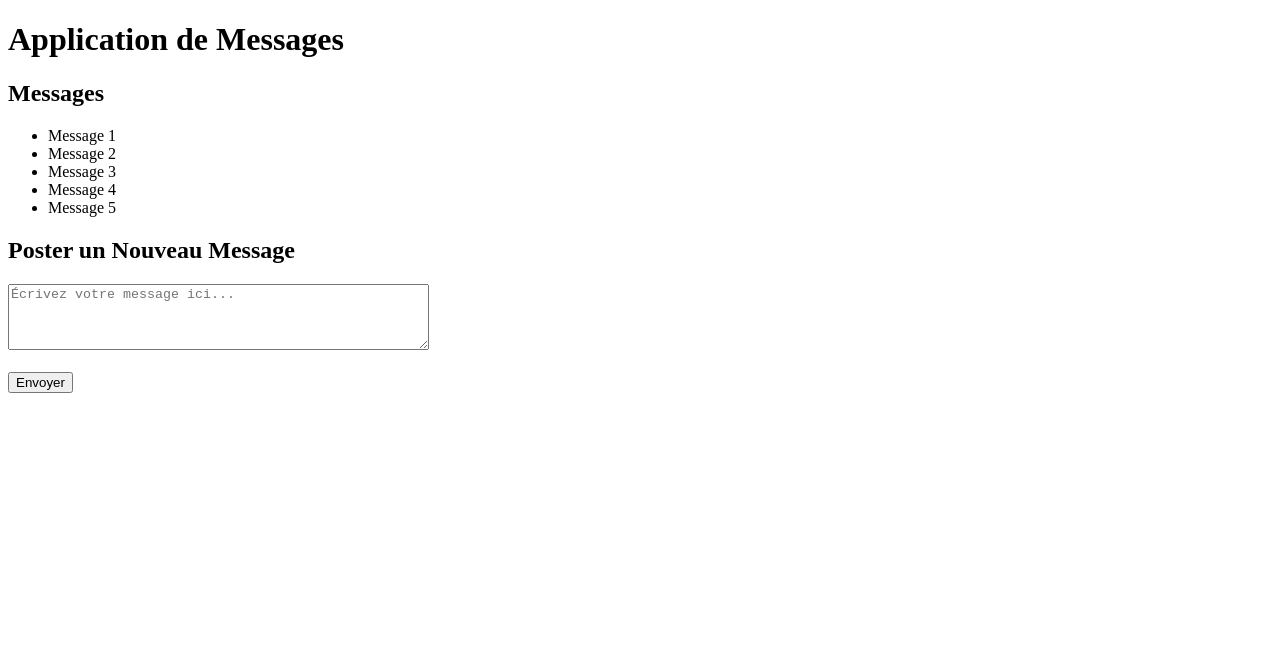
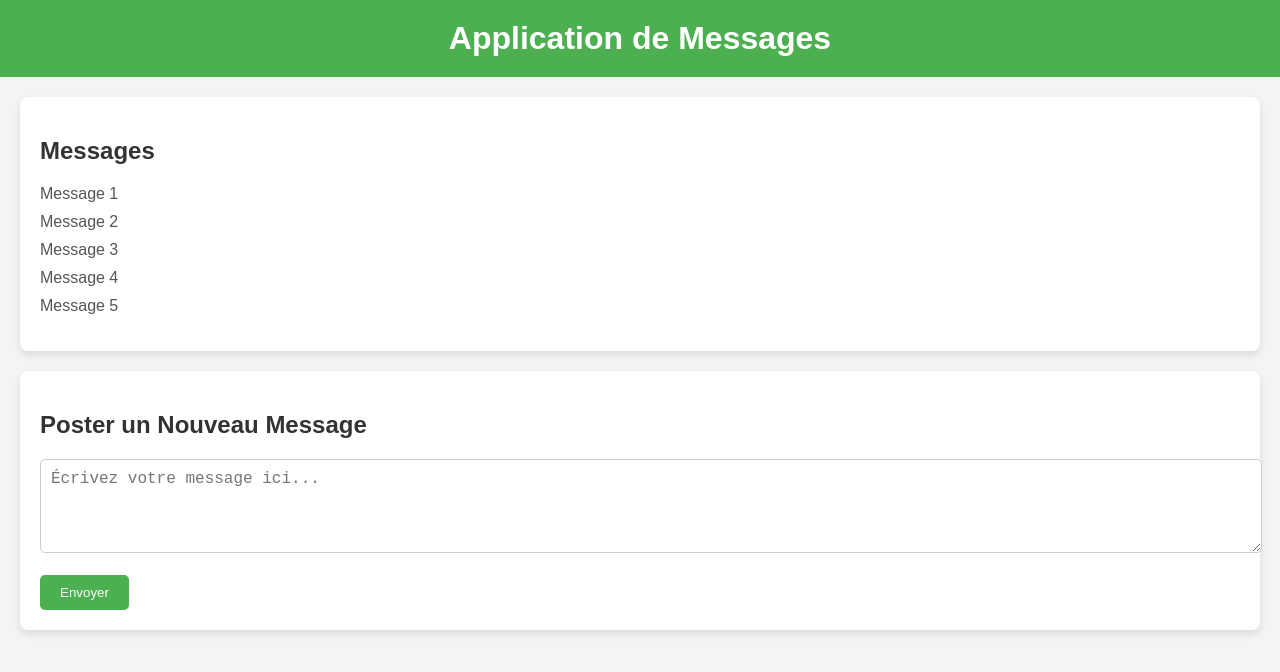
Before and after one commit to AlexandreCGithub/ArchiAppTP1_2, a plain HTML site: page index.html in a window 1280 px wide. Drawn offline with Linux system fonts and the light colour scheme.

Commit message:
css update 1

```diff
--- a/index.html
+++ b/index.html
@@ -4,6 +4,7 @@
     <meta charset="UTF-8">
     <meta name="viewport" content="width=device-width, initial-scale=1.0">
     <title>Application de Messages</title>
+    <link rel="stylesheet" href="style.css">
 </head>
 <body>
     <header>
--- /dev/null
+++ b/style.css
@@ -0,0 +1,56 @@
+body {
+    font-family: Arial, sans-serif;
+    margin: 0;
+    padding: 0;
+    background-color: #f4f4f4;
+}
+
+header {
+    background-color: #4CAF50;
+    color: white;
+    padding: 20px;
+    text-align: center;
+}
+
+h1 {
+    margin: 0;
+}
+
+section {
+    margin: 20px;
+    padding: 20px;
+    background-color: white;
+    border-radius: 8px;
+    box-shadow: 0 4px 8px rgba(0, 0, 0, 0.1);
+}
+
+h2 {
+    color: #333;
+}
+
+ul {
+    list-style-type: none;
+    padding: 0;
+}
+
+li {
+    margin-bottom: 10px;
+    color: #555;
+}
+
+textarea {
+    width: 100%;
+    padding: 10px;
+    font-size: 16px;
+    border: 1px solid #ccc;
+    border-radius: 5px;
+}
+
+button {
+    padding: 10px 20px;
+    background-color: #4CAF50;
+    color: white;
+    border: none;
+    border-radius: 5px;
+    cursor: pointer;
+}
```
